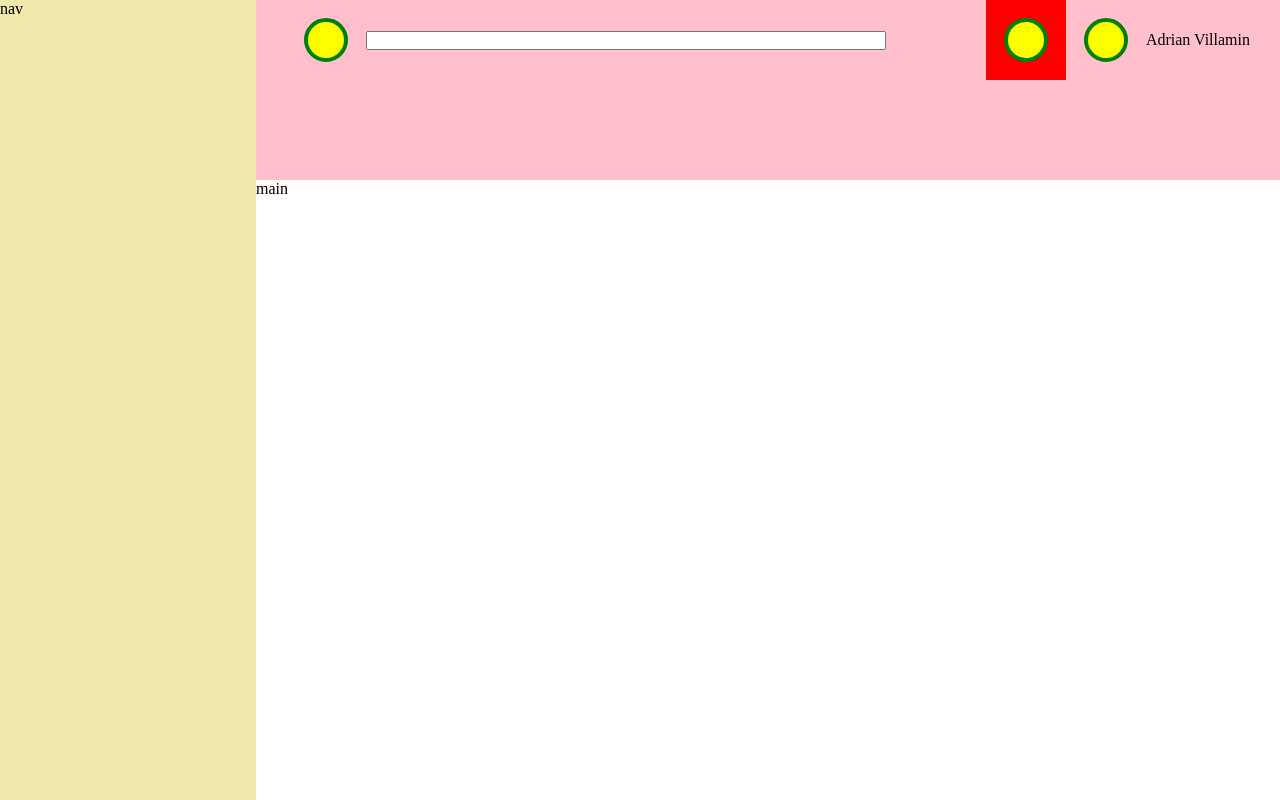
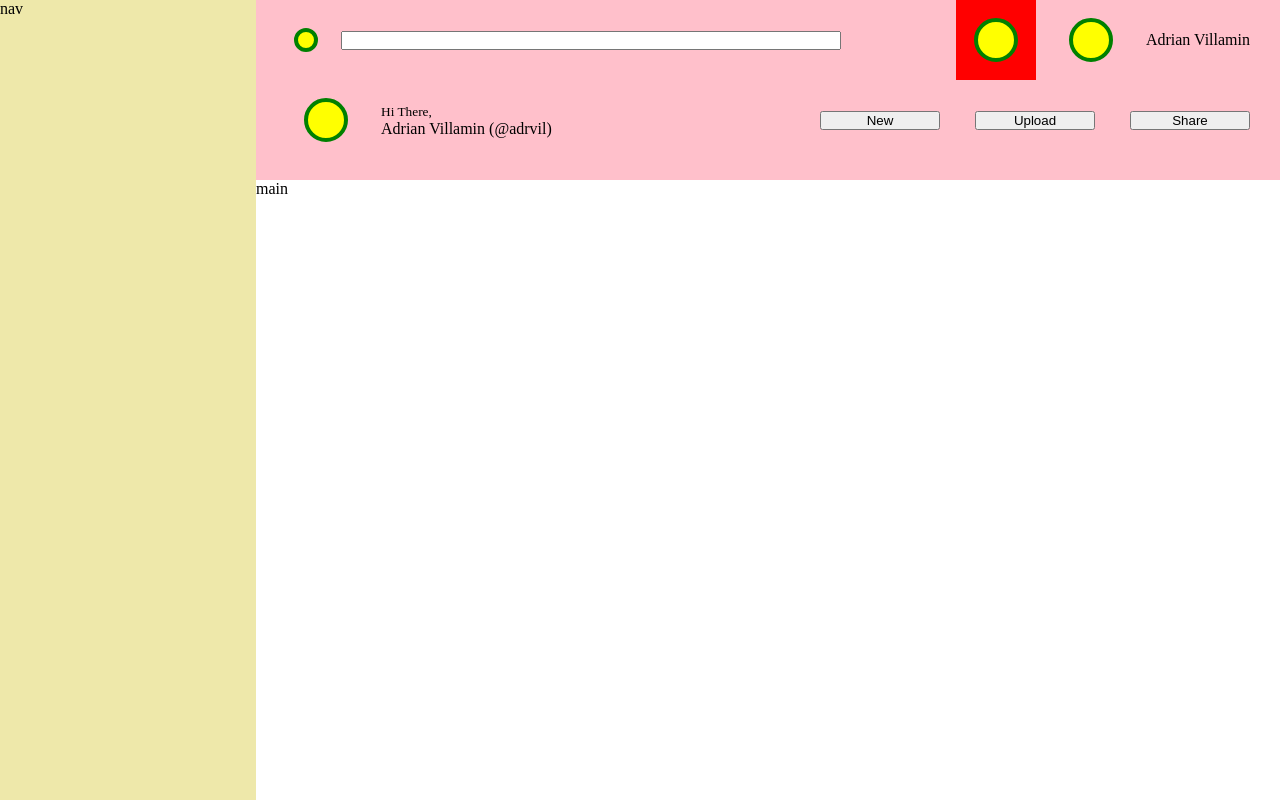
Before and after one commit to adrian92612/admin-dashboard, a plain HTML site: page index.html in a window 1280 px wide. Shown: the top 800 px of the page. Drawn offline with Linux system fonts and the light colour scheme.

Commit message:
Head Bottom Layout Prototype
--Finished the bottom of the header using flex and some generic svgs/buttons.

```diff
--- a/index.html
+++ b/index.html
@@ -12,11 +12,11 @@
     <div class="container">
       <header>
         <div class="top">
-          <svg width="80" height="80">
+          <svg width="40" height="40">
             <circle
-              cx="40"
-              cy="40"
-              r="20"
+              cx="20"
+              cy="20"
+              r="10"
               stroke="green"
               stroke-width="4"
               fill="yellow"
@@ -45,6 +45,25 @@
           </svg>
           <div>Adrian Villamin</div>
         </div>
+        <div class="bottom">
+          <svg width="80" height="80">
+            <circle
+              cx="40"
+              cy="40"
+              r="20"
+              stroke="green"
+              stroke-width="4"
+              fill="yellow"
+            />
+          </svg>
+          <div class="name-container">
+            <small>Hi There,</small>
+            <p>Adrian Villamin (@adrvil)</p>
+          </div>
+          <button type="button">New</button>
+          <button type="button">Upload</button>
+          <button type="button">Share</button>
+        </div>
       </header>
       <nav>nav</nav>
       <main>main</main>
--- a/style.css
+++ b/style.css
@@ -22,15 +22,25 @@ nav {
   background-color: palegoldenrod;
 }
 
-header > .top {
+header > .top,
+header > .bottom {
   display: flex;
   justify-content: space-between;
   align-items: center;
+  gap: 15px;
 }
 
-input {
+input,
+.name-container {
   margin-right: auto;
   flex: 1;
+}
+
+header button {
+  width: 120px;
+}
+.bottom button:nth-child(4) {
+  margin: 0 20px;
 }
 
 .top svg:nth-child(3) {
```
